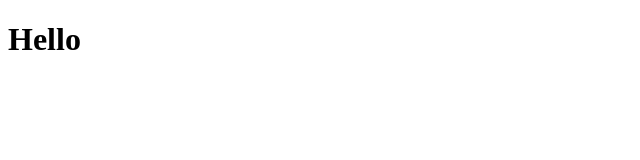
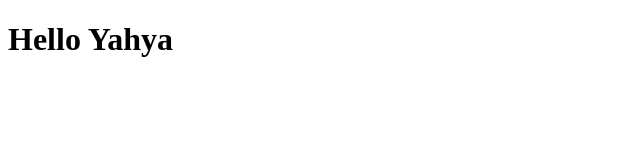
Before and after one commit to ushabbir97/demo, a plain HTML site: page index.html in a window 1280 px wide. Shown: the whole page, without its empty margins (0-640 px from the left). Drawn offline with Linux system fonts and the light colour scheme.

Commit message:
adding name in index.html file

```diff
--- a/index.html
+++ b/index.html
@@ -8,7 +8,7 @@
 </head>
 
 <body>
-    <h1>Hello</h1>
+    <h1>Hello Yahya</h1>
 </body>
 
 </html>
```
